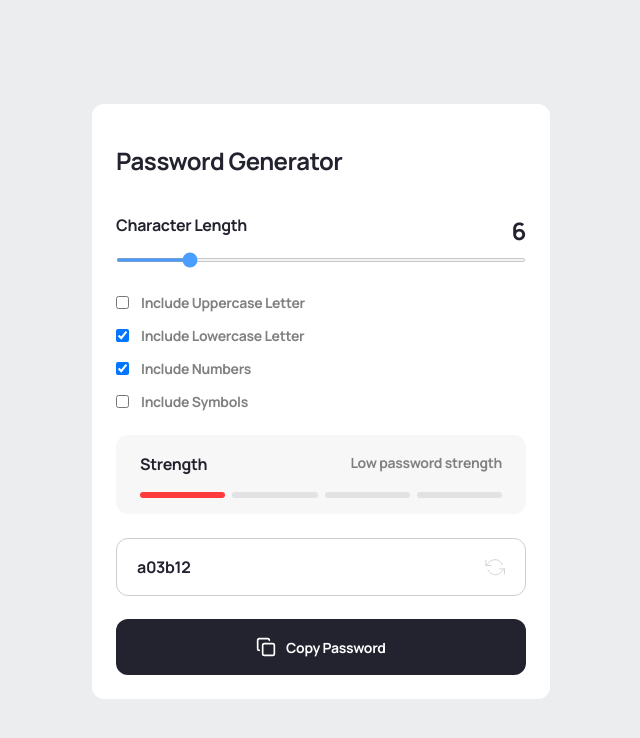
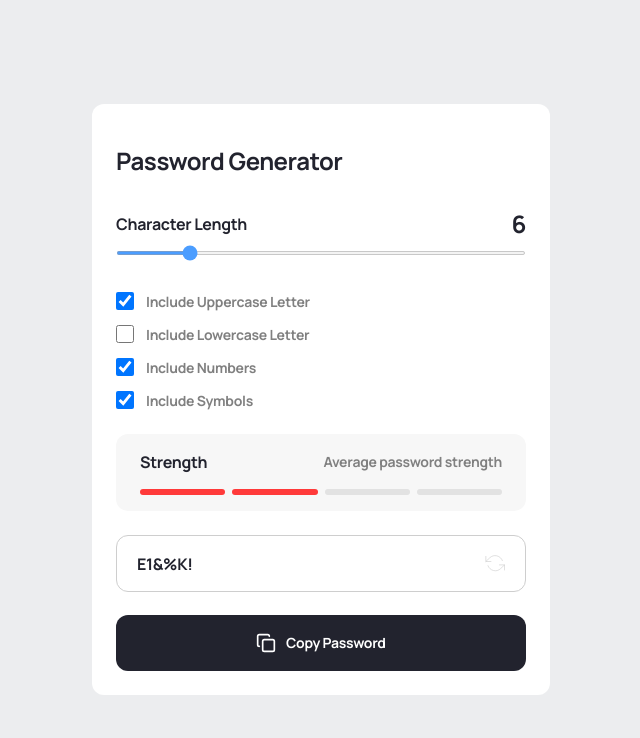
Before and after one commit to eriksleziona/INVO_Password_Generator, a React (Vite) app: page / in a window 1280 px wide. Shown: the top 738 px of the page, without its empty margins (319-959 px from the left). Built offline with nearby package versions, Linux system fonts and the light colour scheme.

Commit message:
Fixing some styling issues

```diff
--- a/src/context/Context.tsx
+++ b/src/context/Context.tsx
@@ -20,10 +20,10 @@ const AppContext = createContext<AppContextType | null>(null);
 
 export const AppProvider: FC<PropsWithChildren> = ({ children }) => {
   const [options, setOptions] = useState({
-    includeSymbols: false,
+    includeSymbols: true,
     includeNumbers: true,
-    includeUpper: false,
-    includeLower: true,
+    includeUpper: true,
+    includeLower: false,
   });
 
   const [password, setPassword] = useState("");
--- a/src/global-styles/Mixins/font.mixins.scss
+++ b/src/global-styles/Mixins/font.mixins.scss
@@ -9,7 +9,7 @@
 @mixin secondary-title-font-mixin {
   font-size: 16px;
   font-weight: 700;
-  line-height: 22px;
+  line-height: 20px;
   letter-spacing: var(--letter-spacing);
   color: var(--color-black);
 }
--- a/src/modules/HomeModule/components/CheckBoxes/CheckBoxes.style.scss
+++ b/src/modules/HomeModule/components/CheckBoxes/CheckBoxes.style.scss
@@ -1,6 +1,6 @@
 @import "/src/global-styles/Mixins/font.mixins.scss";
 .checkboxes-container {
-  padding-top: 28px;
+  padding-top: 34px;
 
   & &__row {
     display: flex;
@@ -12,7 +12,14 @@
     margin-top: 14px;
   }
 
-  & &__checkbox {
+  input[type="checkbox"] {
+    width: 18px;
+    height: 18px;
+    display: block;
+    border: 1px solid var(--color-stroke);
+  }
+
+  & &__checkbox:checked {
     /* #TODO Implement Custom checkboxes */
   }
 
--- a/src/modules/HomeModule/components/Form/Form.styles.scss
+++ b/src/modules/HomeModule/components/Form/Form.styles.scss
@@ -1,4 +1,4 @@
 @import "../../../../global-styles/Mixins/font.mixins.scss";
 .form-container {
-  margin-top: 37px;
+  margin-top: 30px;
 }
--- a/src/modules/HomeModule/components/PasswordDisplay/PasswordDisplay.style.scss
+++ b/src/modules/HomeModule/components/PasswordDisplay/PasswordDisplay.style.scss
@@ -14,7 +14,7 @@
   }
 
   & &__icon {
-    stroke-width: 1;
+    stroke-width: 0.75;
     font-size: 20.4px;
     color: var(--color-stroke);
     transition: all 0.3s ease-in-out;
--- a/src/modules/HomeModule/components/Slider/Slider.style.scss
+++ b/src/modules/HomeModule/components/Slider/Slider.style.scss
@@ -3,6 +3,7 @@
   & &__label {
     display: flex;
     justify-content: space-between;
+    align-items: center;
   }
 
   & &__slider {
@@ -21,10 +22,11 @@
 
   & &__label-title {
     @include secondary-title-font-mixin;
-    align-items: center;
+    line-height: 20px;
   }
 
   & &__label-length {
+    align-items: start;
     @include title-font-mixins;
   }
 }
```
